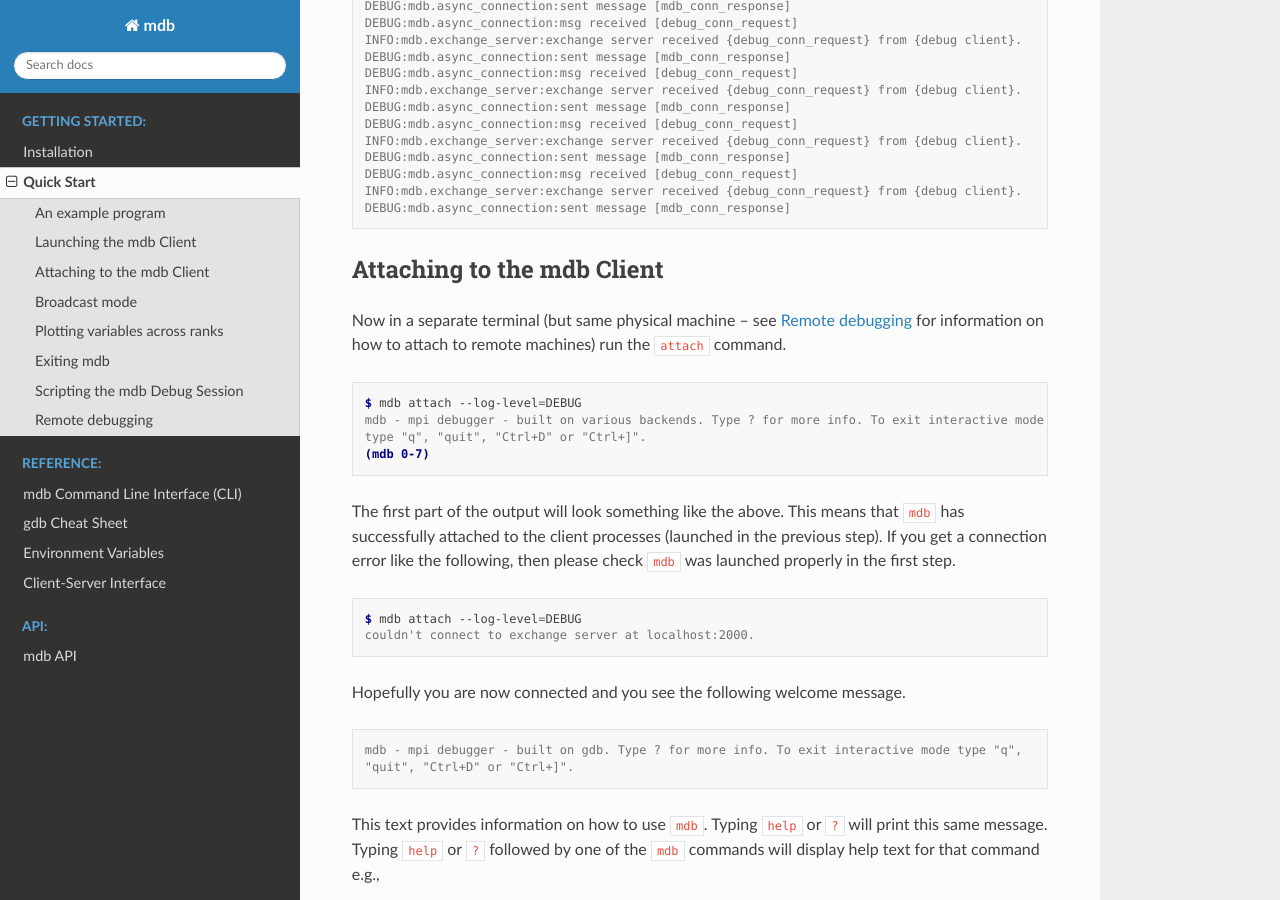
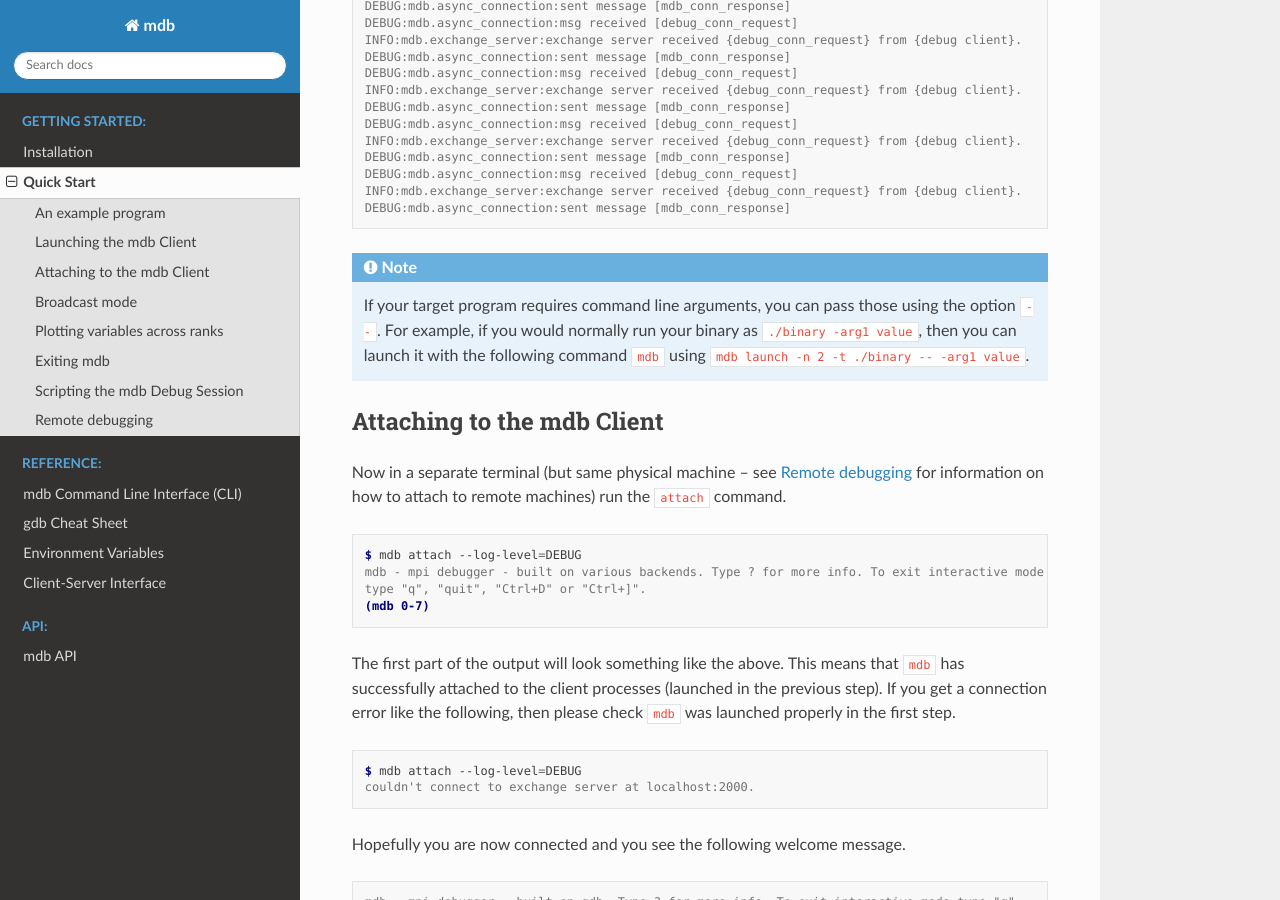
Before and after one commit to TomMelt/mdb, a Sphinx documentation site: the page built from docs/source/quick-start.rst, in a window 1280 px wide and 900 px high, scrolled down 1783 px. Built offline with Sphinx 7.4.7 and the Read the Docs theme 3.1.0, drawn with Linux system fonts in a browser that asks for light colours.

Commit message:
docs: add example of target binary with args to docs

```diff
--- a/docs/source/quick-start.rst
+++ b/docs/source/quick-start.rst
@@ -108,6 +108,13 @@ to show more information using the ``--log-level`` flag.
    DEBUG:mdb.async_connection:msg received [debug_conn_request]
    INFO:mdb.exchange_server:exchange server received {debug_conn_request} from {debug client}.
    DEBUG:mdb.async_connection:sent message [mdb_conn_response]
+
+.. note::
+
+   If your target program requires command line arguments, you can pass those using the option
+   ``--``. For example, if you would normally run your binary as ``./binary -arg1 value``, then you
+   can launch it with the following command ``mdb`` using ``mdb launch -n 2 -t ./binary -- -arg1
+   value``.
 
 .. _attach_client:
 
```
